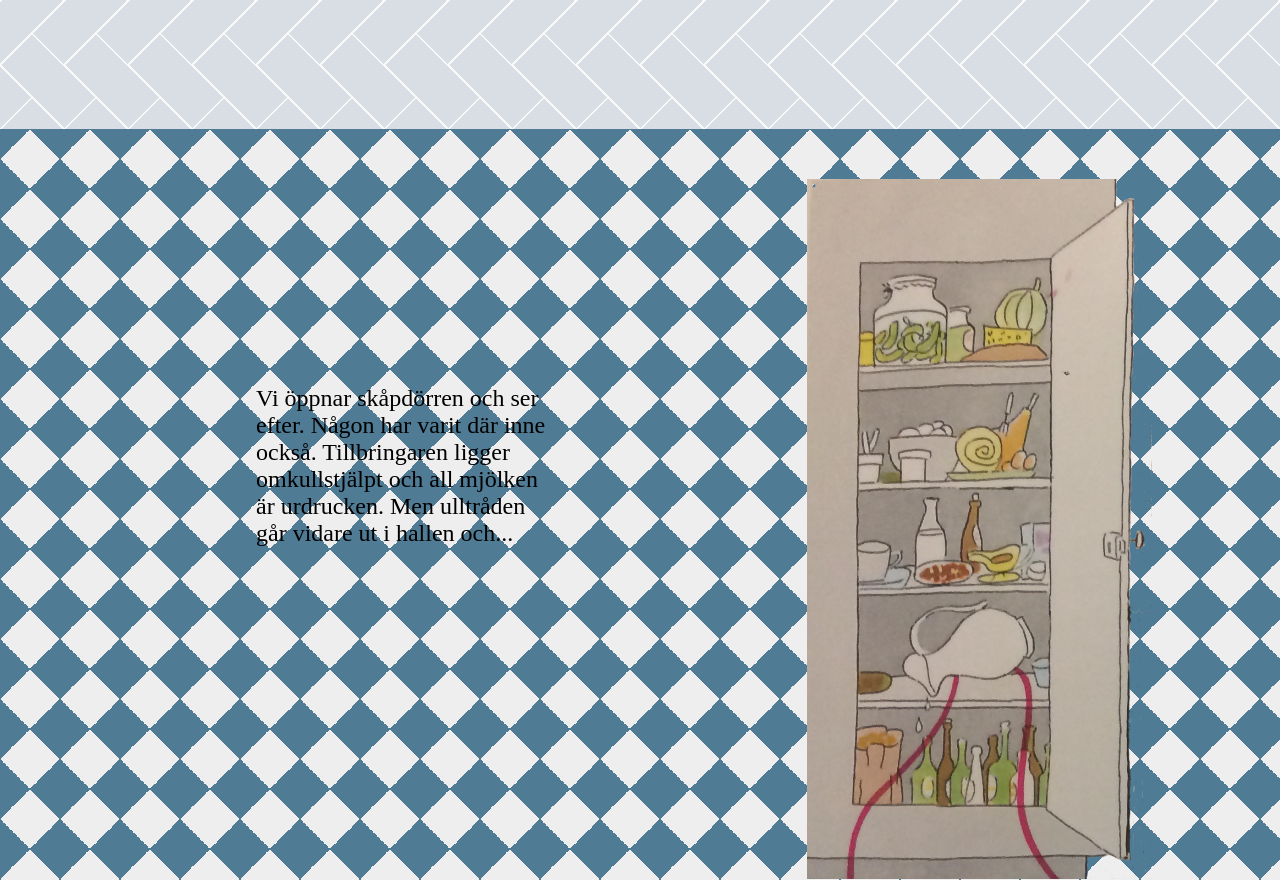
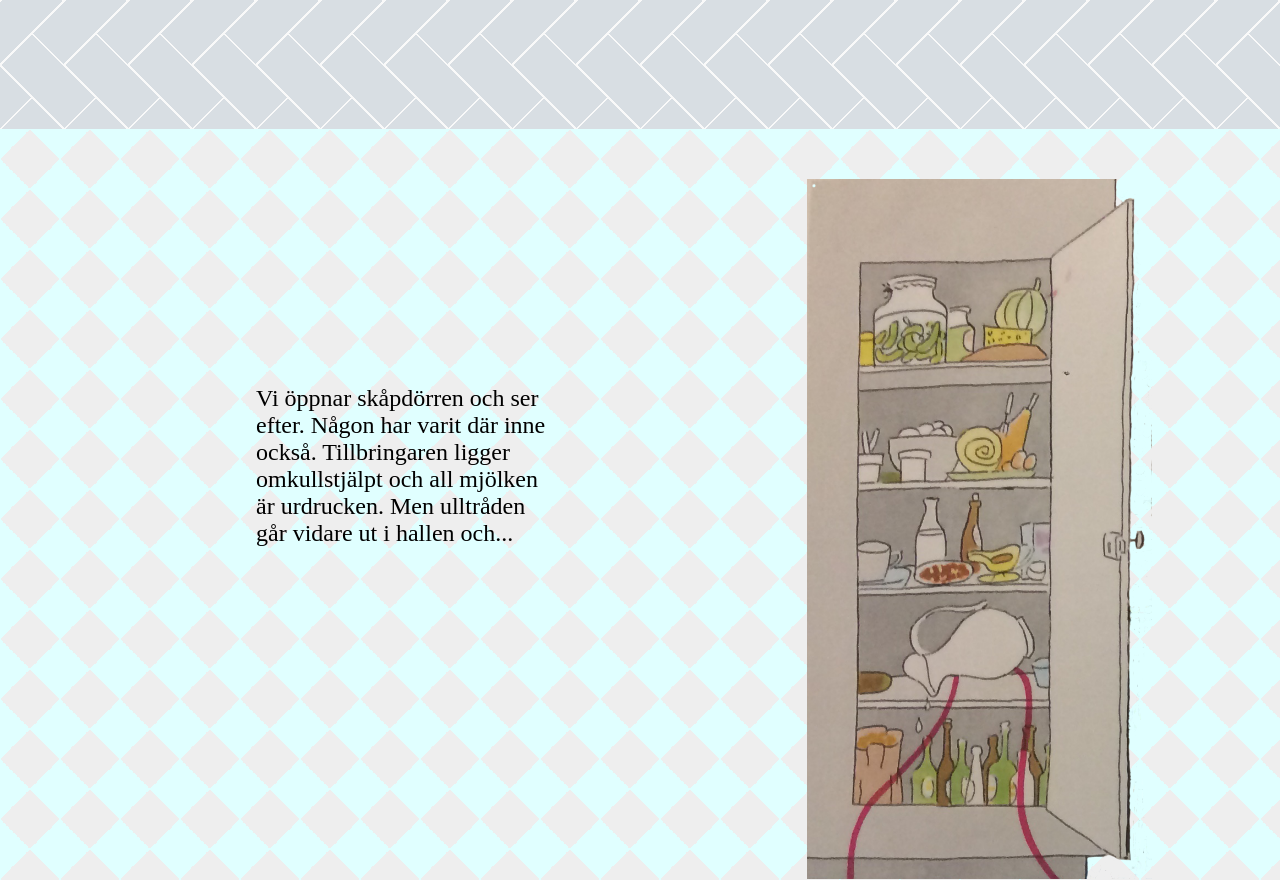
Before and after one commit to cjcmattsson/historienomnagon-1, a plain HTML site: page arbetsyta.html in a window 1280 px wide. Shown: the part 3071-3951 px from the top of the page. Drawn offline with Linux system fonts and the light colour scheme.

Commit message:
ny bakgrundsfärg köksskåpsbild

```diff
--- a/style.css
+++ b/style.css
@@ -137,9 +137,9 @@ font-size: 24px;
 }
 .four {
   background-color: #eee;
-
-  background-image: linear-gradient(45deg, rgb(80, 123, 148) 25%, transparent 25%, transparent 75%, rgb(80, 123, 148) 75%, rgb(80, 123, 148)), linear-gradient(-45deg, rgb(80, 123, 148) 25%, transparent 25%, transparent 75%, rgb(80, 123, 148) 75%, rgb(80, 123, 148));
-  background-size: 60px 60px;
+background-image: linear-gradient(45deg, LightCyan 25%, transparent 25%, transparent 75%, LightCyan 75%, LightCyan),
+linear-gradient(-45deg, LightCyan 25%, transparent 25%, transparent 75%, LightCyan 75%, LightCyan);
+background-size:60px 60px;
   display: flex;
   justify-content: space-around;
 }
```
